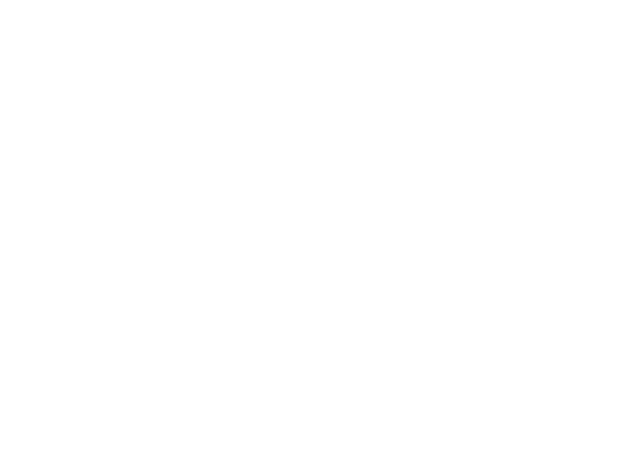
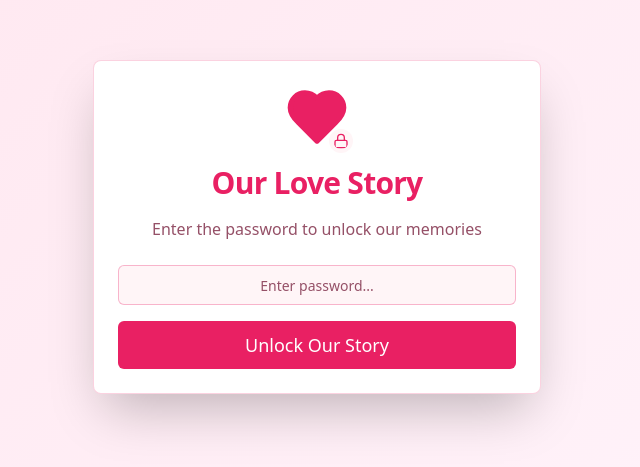
Before and after one commit to ahmedtika74/farah-ahmed, a React (Vite) app: page / in a window 1280 px wide. Shown: the part 173-640 px from the top of the page, without its empty margins (323-963 px from the left). Built offline with nearby package versions, Linux system fonts and the light colour scheme.

Commit message:
Updated project files

```diff
--- a/src/App.tsx
+++ b/src/App.tsx
@@ -1,27 +1,17 @@
-import { Toaster } from "@/components/ui/toaster";
-import { Toaster as Sonner } from "@/components/ui/sonner";
-import { TooltipProvider } from "@/components/ui/tooltip";
-import { QueryClient, QueryClientProvider } from "@tanstack/react-query";
-import { BrowserRouter, Routes, Route } from "react-router-dom";
-import Index from "./pages/Index";
-import NotFound from "./pages/NotFound";
 
-const queryClient = new QueryClient();
+import { BrowserRouter as Router, Routes, Route } from 'react-router-dom';
+import Index from './pages/Index';
+import NotFound from './pages/NotFound';
 
-const App = () => (
-  <QueryClientProvider client={queryClient}>
-    <TooltipProvider>
-      <Toaster />
-      <Sonner />
-      <BrowserRouter>
-        <Routes>
-          <Route path="/" element={<Index />} />
-          {/* ADD ALL CUSTOM ROUTES ABOVE THE CATCH-ALL "*" ROUTE */}
-          <Route path="*" element={<NotFound />} />
-        </Routes>
-      </BrowserRouter>
-    </TooltipProvider>
-  </QueryClientProvider>
-);
+function App() {
+  return (
+    <Router>
+      <Routes>
+        <Route path="/" element={<Index />} />
+        <Route path="*" element={<NotFound />} />
+      </Routes>
+    </Router>
+  );
+}
 
 export default App;
--- a/src/index.css
+++ b/src/index.css
@@ -1,3 +1,4 @@
+
 @tailwind base;
 @tailwind components;
 @tailwind utilities;
@@ -5,126 +6,40 @@
 @layer base {
 :root{
 --radius: 0.5rem;
-     --background: 222.2 84% 4.9%;
-    --foreground: 210 40% 98%;
 
-    --card: 222.2 84% 4.9%;
-    --card-foreground: 210 40% 98%;
-
-    --popover: 222.2 84% 4.9%;
-    --popover-foreground: 210 40% 98%;
-
-    --primary: 210 40% 98%;
-    --primary-foreground: 222.2 47.4% 11.2%;
-
-    --secondary: 217.2 32.6% 17.5%;
-    --secondary-foreground: 210 40% 98%;
-
-    --muted: 217.2 32.6% 17.5%;
-    --muted-foreground: 215 20.2% 65.1%;
-
-    --accent: 217.2 32.6% 17.5%;
-    --accent-foreground: 210 40% 98%;
-
-    --destructive: 0 62.8% 30.6%;
-    --destructive-foreground: 210 40% 98%;
-
-    --border: 217.2 32.6% 17.5%;
-    --input: 217.2 32.6% 17.5%;
-    --ring: 212.7 26.8% 83.9%;
-    --sidebar-background: 240 5.9% 10%;
-    --sidebar-foreground: 240 4.8% 95.9%;
-    --sidebar-primary: 224.3 76.3% 48%;
-    --sidebar-primary-foreground: 0 0% 100%;
-    --sidebar-accent: 240 3.7% 15.9%;
-    --sidebar-accent-foreground: 240 4.8% 95.9%;
-    --sidebar-border: 240 3.7% 15.9%;
-    --sidebar-ring: 217.2 91.2% 59.8%;
-  }
-  .light {
-    --background: 0 0% 100%;
-    --foreground: 222.2 84% 4.9%;
+/* Romantic color scheme */
+--background: 350 100% 98%;
+--foreground: 340 80% 15%;
 
 --card: 0 0% 100%;
-    --card-foreground: 222.2 84% 4.9%;
+--card-foreground: 340 80% 15%;
 
 --popover: 0 0% 100%;
-    --popover-foreground: 222.2 84% 4.9%;
+--popover-foreground: 340 80% 15%;
 
-    --primary: 222.2 47.4% 11.2%;
-    --primary-foreground: 210 40% 98%;
+--primary: 340 82% 52%;
+--primary-foreground: 0 0% 100%;
 
-    --secondary: 210 40% 96.1%;
-    --secondary-foreground: 222.2 47.4% 11.2%;
+--secondary: 320 70% 90%;
+--secondary-foreground: 340 80% 15%;
 
-    --muted: 210 40% 96.1%;
-    --muted-foreground: 215.4 16.3% 46.9%;
+--muted: 350 30% 96%;
+--muted-foreground: 340 30% 45%;
 
-    --accent: 210 40% 96.1%;
-    --accent-foreground: 222.2 47.4% 11.2%;
+--accent: 350 100% 95%;
+--accent-foreground: 340 82% 52%;
 
 --destructive: 0 84.2% 60.2%;
-    --destructive-foreground: 210 40% 98%;
+--destructive-foreground: 0 0% 100%;
 
-    --border: 214.3 31.8% 91.4%;
-    --input: 214.3 31.8% 91.4%;
-    --ring: 222.2 84% 4.9%;
+--border: 340 30% 88%;
+--input: 340 30% 88%;
+--ring: 340 82% 52%;
 
-    --radius: 0.5rem;
+--romantic-gradient-start: 340 100% 95%;
+--romantic-gradient-end: 320 100% 98%;
 
-    --sidebar-background: 0 0% 98%;
-
-    --sidebar-foreground: 240 5.3% 26.1%;
-
-    --sidebar-primary: 240 5.9% 10%;
-
-    --sidebar-primary-foreground: 0 0% 98%;
-
-    --sidebar-accent: 240 4.8% 95.9%;
-
-    --sidebar-accent-foreground: 240 5.9% 10%;
-
-    --sidebar-border: 220 13% 91%;
-
-    --sidebar-ring: 217.2 91.2% 59.8%;
-  }
-
-  .dark {
-    --background: 222.2 84% 4.9%;
-    --foreground: 210 40% 98%;
-
-    --card: 222.2 84% 4.9%;
-    --card-foreground: 210 40% 98%;
-
-    --popover: 222.2 84% 4.9%;
-    --popover-foreground: 210 40% 98%;
-
-    --primary: 210 40% 98%;
-    --primary-foreground: 222.2 47.4% 11.2%;
-
-    --secondary: 217.2 32.6% 17.5%;
-    --secondary-foreground: 210 40% 98%;
-
-    --muted: 217.2 32.6% 17.5%;
-    --muted-foreground: 215 20.2% 65.1%;
-
-    --accent: 217.2 32.6% 17.5%;
-    --accent-foreground: 210 40% 98%;
-
-    --destructive: 0 62.8% 30.6%;
-    --destructive-foreground: 210 40% 98%;
-
-    --border: 217.2 32.6% 17.5%;
-    --input: 217.2 32.6% 17.5%;
-    --ring: 212.7 26.8% 83.9%;
-    --sidebar-background: 240 5.9% 10%;
-    --sidebar-foreground: 240 4.8% 95.9%;
-    --sidebar-primary: 224.3 76.3% 48%;
-    --sidebar-primary-foreground: 0 0% 100%;
-    --sidebar-accent: 240 3.7% 15.9%;
-    --sidebar-accent-foreground: 240 4.8% 95.9%;
-    --sidebar-border: 240 3.7% 15.9%;
-    --sidebar-ring: 217.2 91.2% 59.8%;
+--heart-glow: 340 82% 52%;
 }
 }
 
@@ -135,6 +50,51 @@
 
 body {
 @apply text-foreground;
-    background: linear-gradient(160deg, rgb(20, 36, 80) 0%, rgba(18, 18, 18, 1) 30%, rgba(18, 18, 18, 1) 72%, rgb(46, 15, 40) 100%);
+background: linear-gradient(135deg, hsl(var(--romantic-gradient-start)) 0%, hsl(var(--romantic-gradient-end)) 100%);
+min-height: 100vh;
 }
 }
+
+@keyframes float {
+0%, 100% {
+transform: translateY(0px);
+}
+50% {
+transform: translateY(-20px);
+}
+}
+
+@keyframes heartbeat {
+0%, 100% {
+transform: scale(1);
+}
+10%, 30% {
+transform: scale(1.1);
+}
+20%, 40% {
+transform: scale(1);
+}
+}
+
+@keyframes fadeIn {
+from {
+opacity: 0;
+transform: translateY(20px);
+}
+to {
+opacity: 1;
+transform: translateY(0);
+}
+}
+
+.animate-float {
+animation: float 3s ease-in-out infinite;
+}
+
+.animate-heartbeat {
+animation: heartbeat 1.5s ease-in-out infinite;
+}
+
+.animate-fadeIn {
+animation: fadeIn 0.6s ease-out forwards;
+}
--- a/src/pages/Index.tsx
+++ b/src/pages/Index.tsx
@@ -1,10 +1,169 @@
 
-import React from 'react';
+import { useState, useEffect } from 'react';
+import { Card, CardContent, CardDescription, CardHeader, CardTitle } from '@/components/ui/card';
+import { Input } from '@/components/ui/input';
+import { Button } from '@/components/ui/button';
+import { Heart, Lock, Music, Calendar } from 'lucide-react';
+import couplePhoto from '@/assets/img_3781.jpg';
 
-const Index = () => {
+const CORRECT_PASSWORD = 'ahmedlovefarah';
+
+export default function Index() {
+  const [password, setPassword] = useState('');
+  const [isAuthenticated, setIsAuthenticated] = useState(false);
+  const [error, setError] = useState('');
+  const [daysTogether, setDaysTogether] = useState(0);
+
+  useEffect(() => {
+    if (isAuthenticated) {
+      const startDate = new Date('2025-06-07');
+      const today = new Date();
+      const diffTime = Math.abs(today.getTime() - startDate.getTime());
+      const diffDays = Math.ceil(diffTime / (1000 * 60 * 60 * 24));
+      setDaysTogether(diffDays);
+    }
+  }, [isAuthenticated]);
+
+  const handleSubmit = (e: React.FormEvent) => {
+    e.preventDefault();
+    if (password === CORRECT_PASSWORD) {
+      setIsAuthenticated(true);
+      setError('');
+    } else {
+      setError('Incorrect password. Try again! ❤️');
+      setPassword('');
+    }
+  };
+
+  if (!isAuthenticated) {
+    return (
+      <div className="min-h-screen flex items-center justify-center p-4">
+        <Card className="w-full max-w-md shadow-2xl border-primary/20 animate-fadeIn">
+          <CardHeader className="text-center space-y-4">
+            <div className="flex justify-center">
+              <div className="relative">
+                <Heart className="w-16 h-16 text-primary animate-heartbeat" fill="currentColor" />
+                <Lock className="w-6 h-6 text-primary absolute -bottom-1 -right-1 bg-background rounded-full p-1" />
+              </div>
+            </div>
+            <CardTitle className="text-3xl font-bold text-primary">Our Love Story</CardTitle>
+            <CardDescription className="text-base">
+              Enter the password to unlock our memories
+            </CardDescription>
+          </CardHeader>
+          <CardContent>
+            <form onSubmit={handleSubmit} className="space-y-4">
+              <div className="space-y-2">
+                <Input
+                  type="password"
+                  placeholder="Enter password..."
+                  value={password}
+                  onChange={(e) => setPassword(e.target.value)}
+                  className="text-center text-lg border-primary/30 focus:border-primary"
+                />
+                {error && (
+                  <p className="text-sm text-destructive text-center animate-fadeIn">
+                    {error}
+                  </p>
+                )}
+              </div>
+              <Button
+                type="submit"
+                className="w-full bg-primary hover:bg-primary/90 text-primary-foreground text-lg py-6"
+              >
+                Unlock Our Story
+              </Button>
+            </form>
+          </CardContent>
+        </Card>
+      </div>
+    );
+  }
+
   return (
-    <></>
+    <div className="min-h-screen p-4 md:p-8">
+      <div className="max-w-4xl mx-auto space-y-8">
+        {/* Header */}
+        <div className="text-center space-y-4 animate-fadeIn">
+          <div className="flex justify-center items-center gap-4">
+            <Heart className="w-12 h-12 text-primary animate-heartbeat" fill="currentColor" />
+            <h1 className="text-5xl md:text-6xl font-bold text-primary">
+              Ahmed & Farah
+            </h1>
+            <Heart className="w-12 h-12 text-primary animate-heartbeat" fill="currentColor" />
+          </div>
+          <p className="text-xl text-muted-foreground">Our Beautiful Journey Together</p>
+        </div>
+
+        {/* Days Counter */}
+        <Card className="shadow-xl border-primary/20 animate-fadeIn" style={{ animationDelay: '0.2s' }}>
+          <CardContent className="pt-6">
+            <div className="text-center space-y-2">
+              <Calendar className="w-10 h-10 text-primary mx-auto" />
+              <p className="text-4xl md:text-5xl font-bold text-primary">{daysTogether}</p>
+              <p className="text-lg text-muted-foreground">Days of Love & Happiness</p>
+              <p className="text-sm text-muted-foreground">Since June 7, 2025</p>
+            </div>
+          </CardContent>
+        </Card>
+
+        {/* Photo */}
+        <Card className="shadow-xl border-primary/20 overflow-hidden animate-fadeIn" style={{ animationDelay: '0.4s' }}>
+          <CardContent className="p-0">
+            <div className="relative">
+              <img
+                src={couplePhoto}
+                alt="Ahmed and Farah"
+                className="w-full h-auto object-cover"
+              />
+              <div className="absolute inset-0 bg-gradient-to-t from-background/80 via-transparent to-transparent flex items-end justify-center pb-6">
+                <p className="text-2xl font-semibold text-primary drop-shadow-lg">
+                  Forever Together ❤️
+                </p>
+              </div>
+            </div>
+          </CardContent>
+        </Card>
+
+        {/* Music Player */}
+        <Card className="shadow-xl border-primary/20 animate-fadeIn" style={{ animationDelay: '0.6s' }}>
+          <CardHeader>
+            <div className="flex items-center gap-3">
+              <Music className="w-8 h-8 text-primary" />
+              <div>
+                <CardTitle className="text-2xl">Our Song</CardTitle>
+                <CardDescription>The melody of our love</CardDescription>
+              </div>
+            </div>
+          </CardHeader>
+          <CardContent>
+            <div className="aspect-video w-full rounded-lg overflow-hidden shadow-lg">
+              <iframe
+                width="100%"
+                height="100%"
+                src="https://www.youtube.com/embed/r4BFkJoUMIw?autoplay=1&loop=1&playlist=r4BFkJoUMIw"
+                title="Our Favorite Song"
+                allow="accelerometer; autoplay; clipboard-write; encrypted-media; gyroscope; picture-in-picture"
+                allowFullScreen
+                className="border-0"
+              ></iframe>
+            </div>
+          </CardContent>
+        </Card>
+
+        {/* Love Message */}
+        <Card className="shadow-xl border-primary/20 bg-gradient-to-br from-primary/5 to-accent/30 animate-fadeIn" style={{ animationDelay: '0.8s' }}>
+          <CardContent className="pt-6 text-center space-y-4">
+            <Heart className="w-16 h-16 text-primary mx-auto animate-float" fill="currentColor" />
+            <p className="text-2xl md:text-3xl font-semibold text-primary">
+              "Every moment with you is a treasure"
+            </p>
+            <p className="text-lg text-muted-foreground italic">
+              From the first day to forever, our love grows stronger
+            </p>
+          </CardContent>
+        </Card>
+      </div>
+    </div>
   );
-};
-
-export default Index;
+}
```
Also changed, not shown: src/assets/img_3781.jpg (added). Lines whose indentation alone changed are shown as unchanged.
